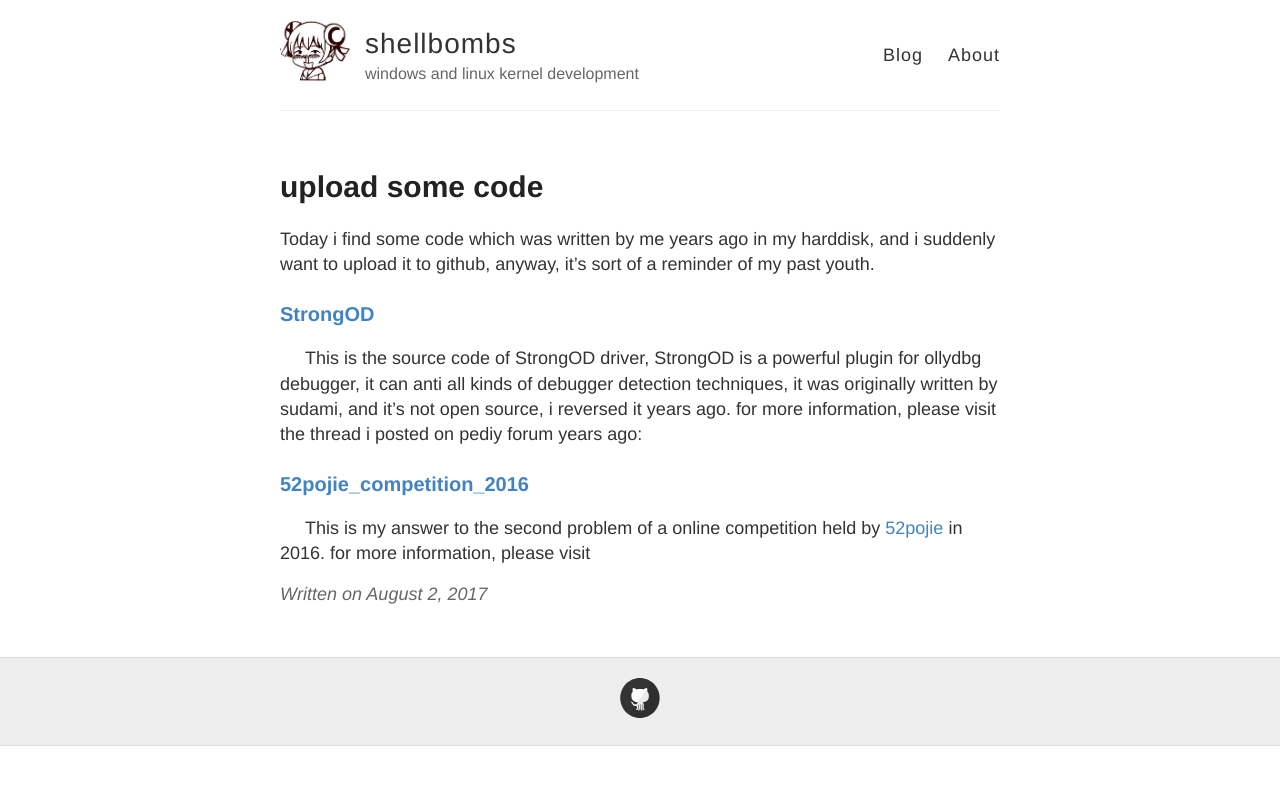
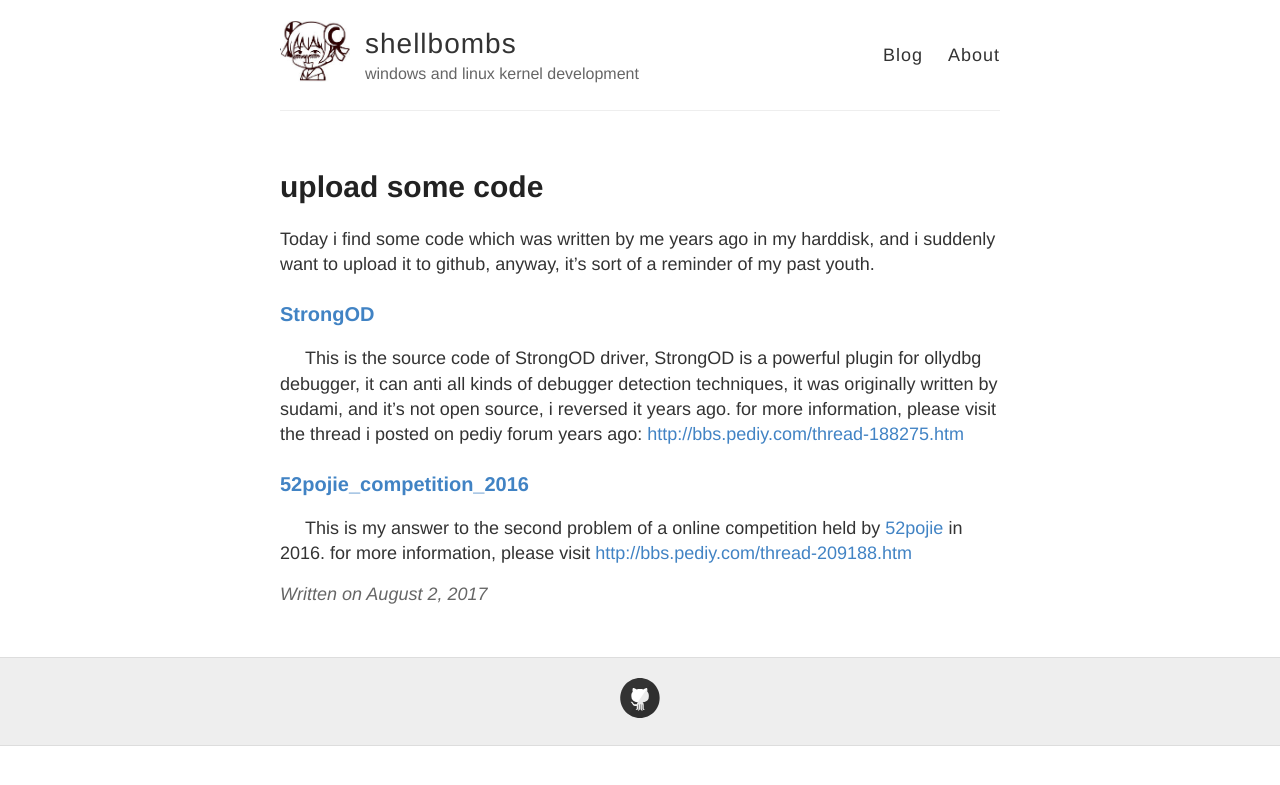
Before and after one commit to shellbombs/shellbombs.github.io, a Jekyll site: the page built from _posts/2017-8-2-upload-code.md, in a window 1280 px wide. Shown: the top 785 px of the page. Built offline with Jekyll 4.4.1, drawn with Linux system fonts in a browser that asks for light colours; part of the change alters nothing that is shown.

Commit message:
fixed hyperlink

```diff
--- a/_posts/2017-8-2-upload-code.md
+++ b/_posts/2017-8-2-upload-code.md
@@ -7,8 +7,8 @@ Today i find some code which was written by me years ago in my harddisk, and i s
 
 ### [StrongOD](https://github.com/shellbombs/StrongOD)
 
-&nbsp;&nbsp;&nbsp;&nbsp;&nbsp;This is the source code of StrongOD driver, StrongOD is a powerful plugin for ollydbg debugger, it can anti all kinds of debugger detection techniques, it was originally written by sudami, and it's not open source, i reversed it years ago. for more information, please visit the thread i posted on pediy forum years ago: [](http://bbs.pediy.com/thread-188275.htm)
+&nbsp;&nbsp;&nbsp;&nbsp;&nbsp;This is the source code of StrongOD driver, StrongOD is a powerful plugin for ollydbg debugger, it can anti all kinds of debugger detection techniques, it was originally written by sudami, and it's not open source, i reversed it years ago. for more information, please visit the thread i posted on pediy forum years ago: [http://bbs.pediy.com/thread-188275.htm](http://bbs.pediy.com/thread-188275.htm)
 
 ### [52pojie_competition_2016](https://github.com/shellbombs/52pojie_competition_2016)
 
-&nbsp;&nbsp;&nbsp;&nbsp;&nbsp;This is my answer to the second problem of a online competition held by [52pojie](http://www.52pojie.cn) in 2016. for more information, please visit [](http://bbs.pediy.com/thread-209188.htm)
+&nbsp;&nbsp;&nbsp;&nbsp;&nbsp;This is my answer to the second problem of a online competition held by [52pojie](http://www.52pojie.cn) in 2016. for more information, please visit [http://bbs.pediy.com/thread-209188.htm](http://bbs.pediy.com/thread-209188.htm)
```
